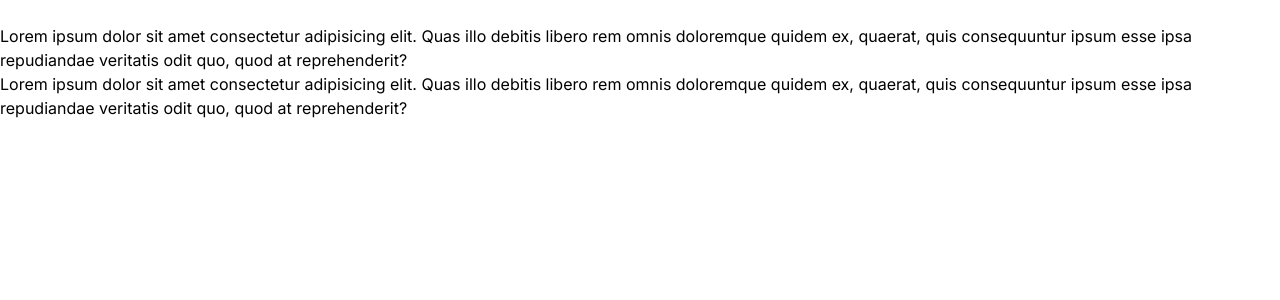
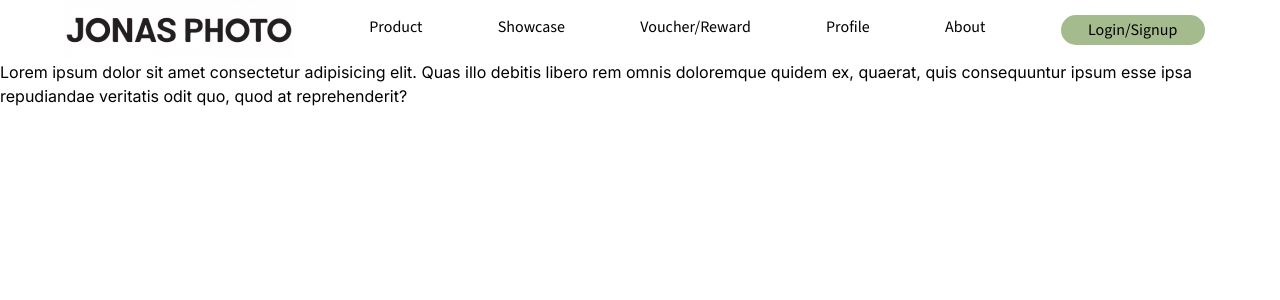
Before and after one commit to adriswara/next, a Next.js app: page / in a window 1280 px wide. Shown: the top 300 px of the page. Built offline with nearby package versions, Linux system fonts and the light colour scheme.

Commit message:
complete header

```diff
--- a/src/app/globals.css
+++ b/src/app/globals.css
@@ -22,6 +22,11 @@ body {
     rgb(var());
 }
 
+nav {
+  height: 60px;
+  background-color: #ffffff;
+}
+
 @layer utilities {
   .text-balance {
     text-wrap: balance;
--- a/src/app/layout.tsx
+++ b/src/app/layout.tsx
@@ -1,7 +1,12 @@
 import type { Metadata } from "next";
-import { Inter } from "next/font/google";
+import { Inter, Source_Sans_3 } from "next/font/google";
+
 import "./globals.css";
+import Image from "next/image";
+
+
 const inter = Inter({ subsets: ["latin"] });
+const sourceSans = Source_Sans_3({ subsets: ["latin"] });
 
 export const metadata: Metadata = {
   title: "Jonas",
@@ -13,15 +18,46 @@ export default function RootLayout({
 }: Readonly<{
   children: React.ReactNode;
 }>) {
+  const imageHeader = {
+    marginLeft: 64,
+  }
+  const headerStyle = {
+    display: "grid",
+    gridTemplateColumns: "auto auto auto auto auto auto auto",
+  }
+  const headerContent = {
+    marginTop: 15,
+
+  }
+  const loginButton = {
+    backgroundColor: "#A4BB8D",
+    borderRadius: 30,
+    width: 144,
+    height: 30
+  }
   return (
     <html lang="en">
-      <section>
-        <nav>
-          <div><button></button></div>
-        </nav>
-          {children}
-      </section>
-      <body className={inter.className}>{children}</body>
+      <body className={inter.className}>
+        <section>
+          <nav style={headerStyle}>
+            <div style={imageHeader}>
+              <Image
+                src="/header.png"
+                width={230}
+                height={64}
+                alt="Picture of the author"
+              />
+            </div>
+            <div className={sourceSans.className} style={headerContent}><button>Product</button></div>
+            <div className={sourceSans.className} style={headerContent}><button>Showcase</button></div>
+            <div className={sourceSans.className} style={headerContent}><button>Voucher/Reward</button></div>
+            <div className={sourceSans.className} style={headerContent}><button>Profile</button></div>
+            <div className={sourceSans.className} style={headerContent}><button>About</button></div>
+            <div className={sourceSans.className} style={headerContent}><button style={loginButton}>Login/Signup</button></div>
+          </nav>
+        </section>
+        {children}
+      </body>
     </html>
   );
 }
--- a/src/app/page.tsx
+++ b/src/app/page.tsx
@@ -2,10 +2,6 @@ import Image from "next/image";
 
 export default function Home() {
   return (
-    <div>
       <h1>Lorem ipsum dolor sit amet consectetur adipisicing elit. Quas illo debitis libero rem omnis doloremque quidem ex, quaerat, quis consequuntur ipsum esse ipsa repudiandae veritatis odit quo, quod at reprehenderit?</h1>
-
-
-    </div>
   );
 }
```
Also changed, not shown: public/header.png (added).
